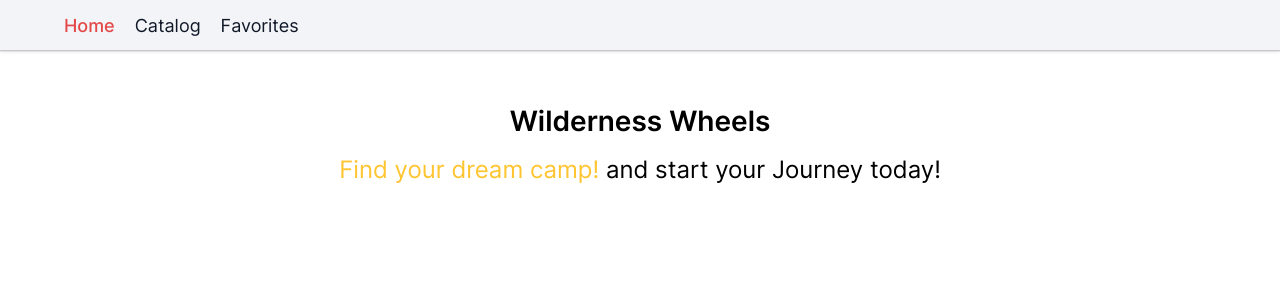
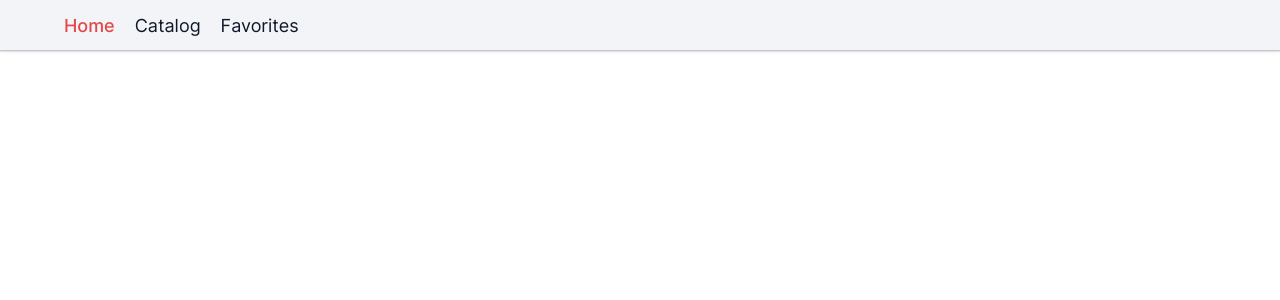
Before and after one commit to KoshJR/camper-rental, a React (Vite) app: page / in a window 1280 px wide. Shown: the top 300 px of the page. Built offline with nearby package versions, Linux system fonts and the light colour scheme.

Commit message:
Update App.jsx

```diff
--- a/src/App.jsx
+++ b/src/App.jsx
@@ -11,9 +11,9 @@
   return (
     <Layout>
       <Routes>
-        <Route path='/' element={<HomePage />} />
-        <Route path='/catalog' element={<CatalogPage/> } />
-        <Route path='/favorites' element={<FavoritesPage/> } />
+        <Route path='camper-rental/' element={<HomePage />} />
+        <Route path='camper-rental/catalog' element={<CatalogPage/> } />
+        <Route path='camper-rental/favorites' element={<FavoritesPage/> } />
      </Routes>
     </Layout>
   )
```
